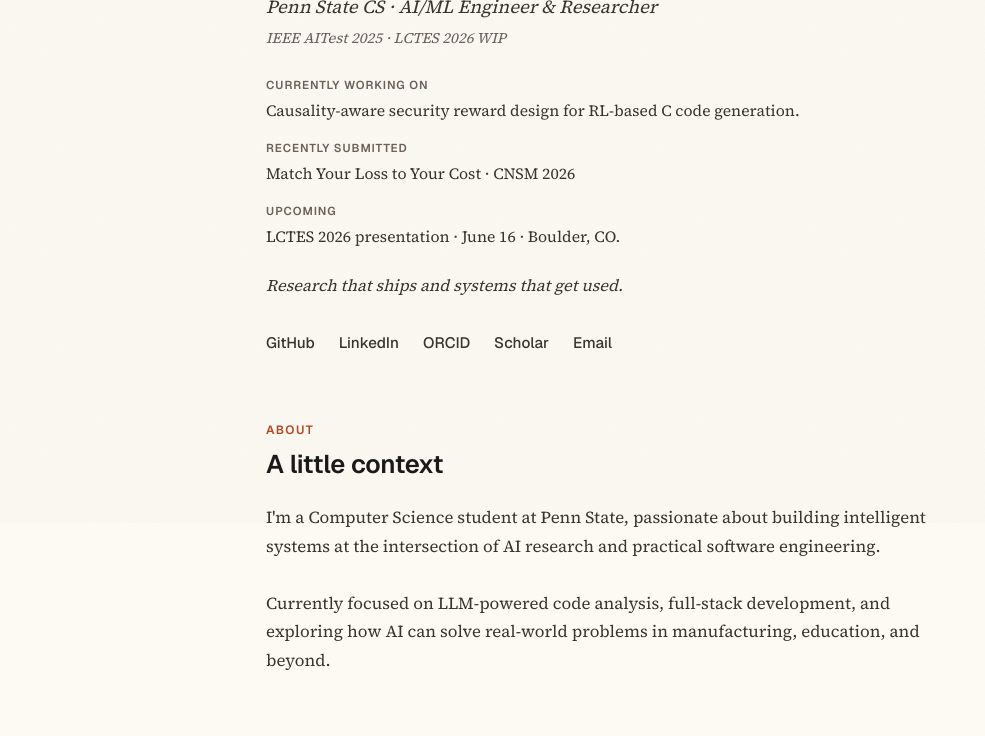
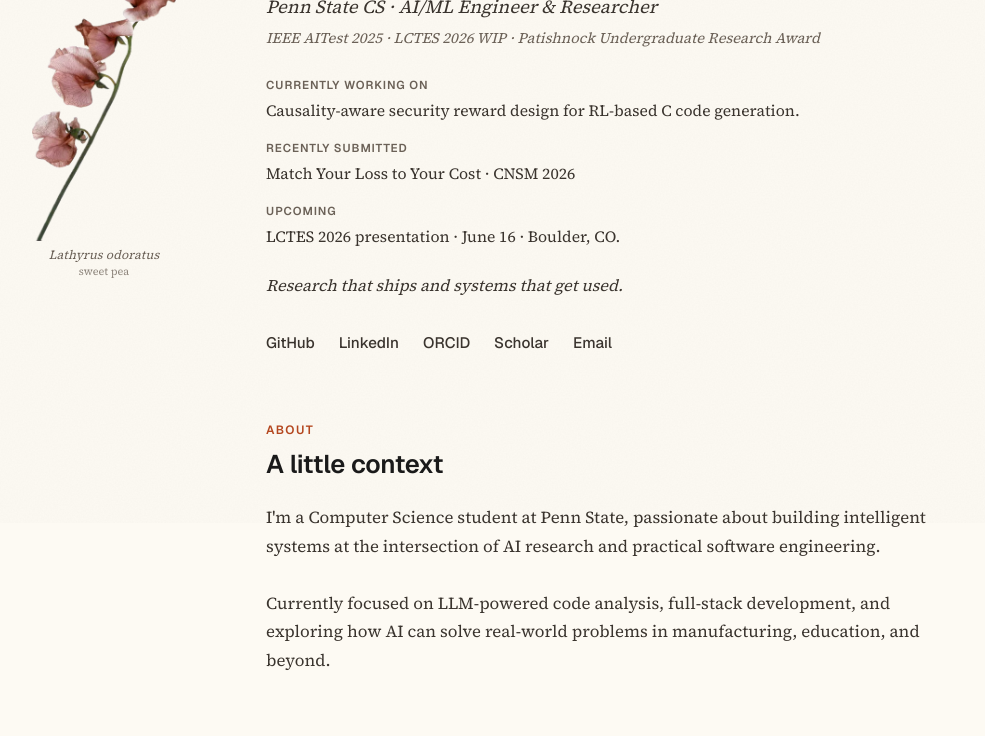
Before and after one commit to SuryanshSS1011/suryanshss1011.github.io, an Astro site: page / in a window 1280 px wide. Shown: the part 277-1013 px from the top of the page, without its empty margins (26-1011 px from the left). Built offline with nearby package versions, Linux system fonts and the light colour scheme; Astro itself is replaced by a stand-in of ours.

Commit message:
content + design: specimens system, research timeline order, credentials + bucket polish

```diff
--- /dev/null
+++ b/src/components/Specimen.astro
@@ -0,0 +1,15 @@
+---
+import { specimenForPath } from '../data/specimens';
+
+const specimen = specimenForPath(Astro.url.pathname);
+---
+
+{specimen && (
+  <figure class="specimen" aria-hidden="true">
+    <img src={`/specimens/${specimen.slug}.png`} alt="" loading="lazy" />
+    <figcaption>
+      <span class="binomial">{specimen.binomial}</span>
+      <span class="common">{specimen.common}</span>
+    </figcaption>
+  </figure>
+)}
--- a/src/data/site.ts
+++ b/src/data/site.ts
@@ -4,7 +4,7 @@ export const site = {
   subtitle: "Penn State CS · AI/ML Engineer & Researcher",
   // Real publication credits only (submissions belong in the status block).
   // Renders as a small muted line under the subtitle.
-  credentials: "IEEE AITest 2025 · LCTES 2026 WIP",
+  credentials: "IEEE AITest 2025 · LCTES 2026 WIP · Patishnock Undergraduate Research Award",
   // Editorial closing line. Renders after the status block as its own moment.
   closingLine: "Research that ships and systems that get used.",
   // og:description, used for social unfurls when no per-page override is set.
@@ -109,8 +109,36 @@ export const projects: Project[] = [
     category: "engineering"
   },
   {
+    title: "Match Your Loss to Your Cost",
+    role: "CNSM 2026 Submission",
+    badge: "Submitted",
+    summary:
+      "Decision-aware traffic forecasting for backbone capacity planning. Asymmetric losses and conformal capacity bands trained against operator cost, not RMSE. Three real backbones, 20 seeds, paired-bootstrap CIs.",
+    highlights: [
+      "Cusp-linear loss matched to operator ratio: +76% Abilene, +75% GÉANT, +54% CESNET vs MSE at top operator asymmetry. L1 is the canonical consistent scoring rule for the τ-quantile (Gneiting 2011); squared asymmetric collapses on heavy-tailed GÉANT.",
+      "Cross-architecture: matched 5:1 win reproduces on DLinear (+30 to +97%) and iTransformer (+28 to +79%) across Abilene/GÉANT/CESNET.",
+      "ACI vs split CQR: overload rate 155× lower on Abilene, 9.1× lower on GÉANT, 3.8× lower on CESNET. ACI's across-seed coverage variance is 30 to 200× smaller."
+    ],
+    stack: ["Python", "PyTorch", "statsmodels", "NumPy", "Pandas", "scikit-learn"],
+    links: [
+      { label: "Read the writeup", url: "/blog/match-loss-to-cost/" },
+      { label: "GitHub", url: "https://github.com/SuryanshSS1011/match-loss-to-cost" }
+    ],
+    figure: {
+      type: 'result-bars',
+      caption: "Operator-cost reduction vs MSE-trained LSTM, cusp-linear loss at top operator asymmetry",
+      rows: [
+        { label: "Abilene", valueDisplay: "+76%", fill: 76 },
+        { label: "GÉANT",   valueDisplay: "+75%", fill: 75 },
+        { label: "CESNET",  valueDisplay: "+54%", fill: 54 }
+      ]
+    },
+    current: false,
+    category: "research"
+  },
+  {
     title: "Scheduled Partial-Credit RL for Reliable Code Generation with Small Language Models",
-    role: "LCTES 2026 (WIP) · Patishnock Award",
+    role: "LCTES 2026 (WIP)",
     badge: "WIP · Accepted",
     summary:
       "Reliability-first RL for small language models in code generation. Joint reward R = 0.6·R_func + 0.4·R_sec with a five-stage partial-credit functional ladder.",
@@ -133,34 +161,6 @@ export const projects: Project[] = [
         { label: "runs, no crash", value: "0.4", fill: 42 },
         { label: "produces output", value: "0.6", fill: 60 },
         { label: "passes k of T", value: "0.6 + 0.4·k/T", fill: 92 }
-      ]
-    },
-    current: false,
-    category: "research"
-  },
-  {
-    title: "Match Your Loss to Your Cost",
-    role: "CNSM 2026 Submission",
-    badge: "Submitted",
-    summary:
-      "Decision-aware traffic forecasting for backbone capacity planning. Asymmetric losses and conformal capacity bands trained against operator cost, not RMSE. Three real backbones, 20 seeds, paired-bootstrap CIs.",
-    highlights: [
-      "Cusp-linear loss matched to operator ratio: +76% Abilene, +75% GÉANT, +54% CESNET vs MSE at top operator asymmetry. L1 is the canonical consistent scoring rule for the τ-quantile (Gneiting 2011); squared asymmetric collapses on heavy-tailed GÉANT.",
-      "Cross-architecture: matched 5:1 win reproduces on DLinear (+30 to +97%) and iTransformer (+28 to +79%) across Abilene/GÉANT/CESNET.",
-      "ACI vs split CQR: overload rate 155× lower on Abilene, 9.1× lower on GÉANT, 3.8× lower on CESNET. ACI's across-seed coverage variance is 30 to 200× smaller."
-    ],
-    stack: ["Python", "PyTorch", "statsmodels", "NumPy", "Pandas", "scikit-learn"],
-    links: [
-      { label: "Read the writeup", url: "/blog/match-loss-to-cost/" },
-      { label: "GitHub", url: "https://github.com/SuryanshSS1011/match-loss-to-cost" }
-    ],
-    figure: {
-      type: 'result-bars',
-      caption: "Operator-cost reduction vs MSE-trained LSTM, cusp-linear loss at top operator asymmetry",
-      rows: [
-        { label: "Abilene", valueDisplay: "+76%", fill: 76 },
-        { label: "GÉANT",   valueDisplay: "+75%", fill: 75 },
-        { label: "CESNET",  valueDisplay: "+54%", fill: 54 }
       ]
     },
     current: false,
--- /dev/null
+++ b/src/data/specimens.ts
@@ -0,0 +1,51 @@
+/**
+ * Margin specimens: a curated set of botanical (and eventually other natural-
+ * history) specimens that render in the left margin of wide-viewport pages as
+ * a naturalist's-notebook flourish.
+ *
+ * One specimen is shown per page, picked deterministically from the route's
+ * pathname so a given page consistently shows the same specimen across visits
+ * (no flicker on hard refresh) while different pages show different specimens.
+ *
+ * Adding a specimen:
+ *  1. Drop a transparent-background PNG in /public/specimens/<slug>.png.
+ *     Vertical orientation, ~600-1200px wide, transparent bg required so it
+ *     composites cleanly into both warm-paper and warm-dark themes.
+ *  2. Add one entry below.
+ *
+ * House style: every specimen must have a real binomial (genus species) and a
+ * common name. No invented or whimsical labels — the "this person catalogs
+ * accurately" signal is part of what makes the system land.
+ */
+
+export type Specimen = {
+  // Filename slug; image lives at /specimens/<slug>.png
+  slug: string;
+  // Latin binomial, rendered italic
+  binomial: string;
+  // Common name, rendered smaller below
+  common: string;
+};
+
+export const specimens: Specimen[] = [
+  { slug: "sweet-pea", binomial: "Lathyrus odoratus", common: "sweet pea" }
+];
+
+/**
+ * Deterministic per-route specimen pick.
+ *
+ * Hashing the pathname keeps the choice stable for a given route (so users
+ * don't see a different flower on every refresh of the same page) while still
+ * varying it across routes (so navigating around the site reveals new ones).
+ */
+export function specimenForPath(pathname: string): Specimen | null {
+  if (specimens.length === 0) return null;
+  const normalized = pathname.replace(/\/+$/, '') || '/';
+  let hash = 0;
+  for (let i = 0; i < normalized.length; i++) {
+    hash = ((hash << 5) - hash) + normalized.charCodeAt(i);
+    hash |= 0;
+  }
+  const idx = Math.abs(hash) % specimens.length;
+  return specimens[idx];
+}
--- a/src/layouts/BaseLayout.astro
+++ b/src/layouts/BaseLayout.astro
@@ -1,5 +1,6 @@
 ---
 import { site } from '../data/site';
+import Specimen from '../components/Specimen.astro';
 
 interface Props {
   title: string;
@@ -137,6 +138,7 @@ const allSchemas = [...baseSchemas, ...extraSchemas];
   </head>
   <body>
     <a href="#main" class="skip-link">Skip to content</a>
+    <Specimen />
     <div class="container">
       <nav>
         {!isHome && <a href="/" class="logo">Suryansh Sijwali</a>}
--- a/src/pages/index.astro
+++ b/src/pages/index.astro
@@ -19,8 +19,8 @@ const posts = (await getCollection('blog'))
 // Three hand-picked flagships for the home page. Comprehensive lists live on /research and /engineering.
 const flagshipTitles = [
   "Warren",
-  "Scheduled Partial-Credit RL for Reliable Code Generation with Small Language Models",
-  "Match Your Loss to Your Cost"
+  "Match Your Loss to Your Cost",
+  "Scheduled Partial-Credit RL for Reliable Code Generation with Small Language Models"
 ];
 const flagships = flagshipTitles
   .map(t => projects.find(p => p.title === t))
--- a/src/styles/global.css
+++ b/src/styles/global.css
@@ -145,6 +145,72 @@ a:focus-visible {
   text-transform: uppercase;
   color: var(--accent);
   margin-bottom: var(--spacing-xs);
+}
+
+/* Margin specimen: a rotating naturalist's-specimen image with sketchbook-
+   style binomial + common name annotation. One specimen per page, picked
+   deterministically from the route's pathname (see src/data/specimens.ts).
+   Sits in the left margin on wide viewports only. The specimens system is
+   explicitly a desktop affordance — mobile has no real margin space for it
+   without compromising content, so it's hidden under 1100px. */
+.specimen {
+  display: none;
+}
+
+@media (min-width: 1100px) {
+  .specimen {
+    display: flex;
+    flex-direction: column;
+    align-items: center;
+    margin: 0;
+    padding: 0;
+    position: fixed;
+    left: calc((100vw - var(--max-width)) / 4 - 4.5rem);
+    top: 50%;
+    transform: translateY(-50%);
+    width: 9rem;
+    pointer-events: none;
+    z-index: 0;
+  }
+
+  .specimen img {
+    display: block;
+    width: 100%;
+    height: auto;
+    max-height: 72vh;
+    object-fit: contain;
+  }
+
+  /* Annotation under the stem. Italic serif binomial, smaller muted common name. */
+  .specimen figcaption {
+    display: flex;
+    flex-direction: column;
+    align-items: center;
+    gap: 0.1rem;
+    margin-top: 0.4rem;
+    font-family: var(--font-body);
+    color: var(--text-muted);
+    line-height: 1.3;
+    text-align: center;
+  }
+
+  .specimen figcaption .binomial {
+    font-style: italic;
+    font-size: 0.78rem;
+    letter-spacing: 0.01em;
+  }
+
+  .specimen figcaption .common {
+    font-size: 0.68rem;
+    opacity: 0.75;
+  }
+}
+
+@media (min-width: 1400px) {
+  .specimen {
+    width: 10rem;
+    left: calc((100vw - var(--max-width)) / 4 - 5rem);
+  }
 }
 
 /* Skip link: visible only on focus */
```
Also changed, not shown: src/pages/research.astro (+4 -4 lines), public/specimens/sweet-pea.png (added).
